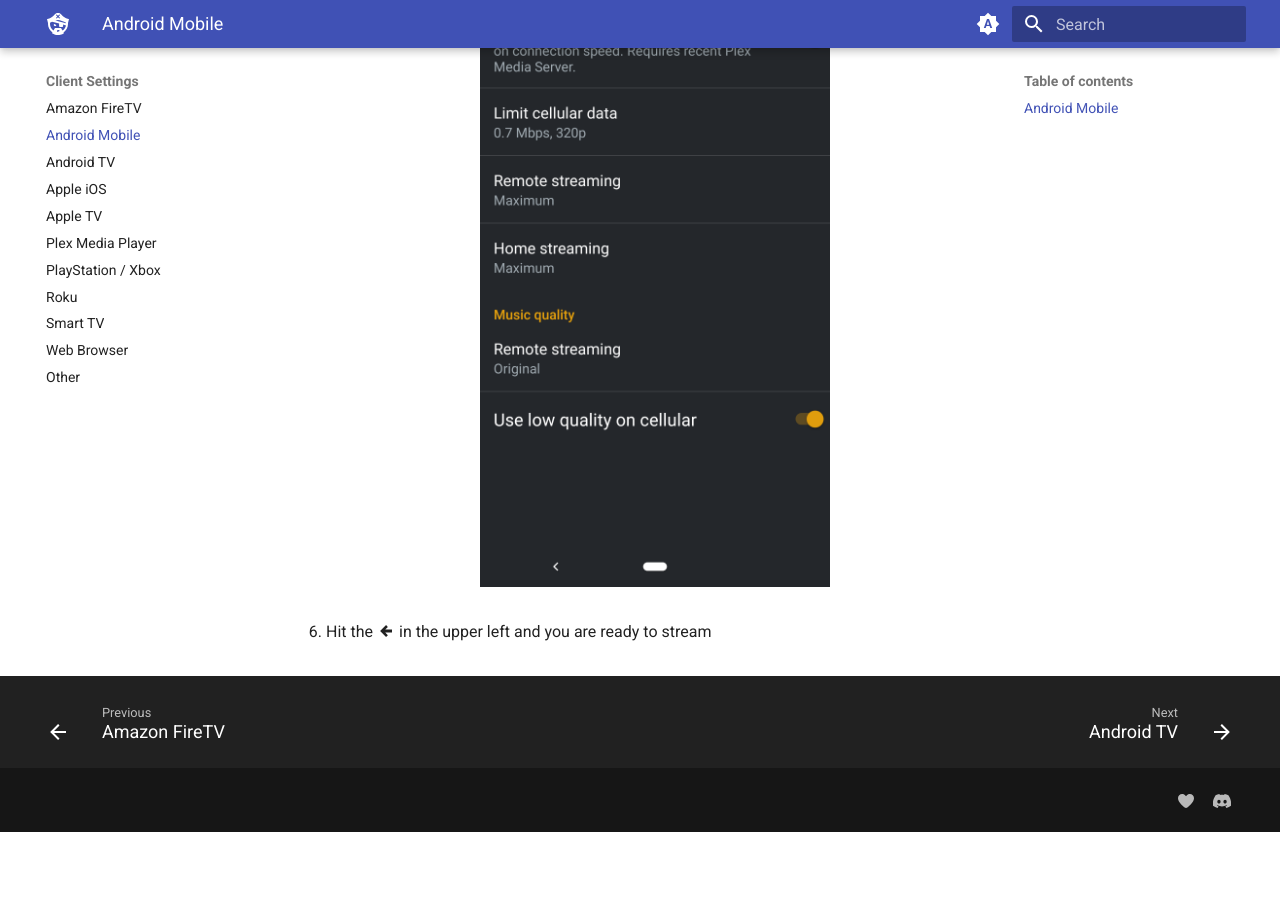
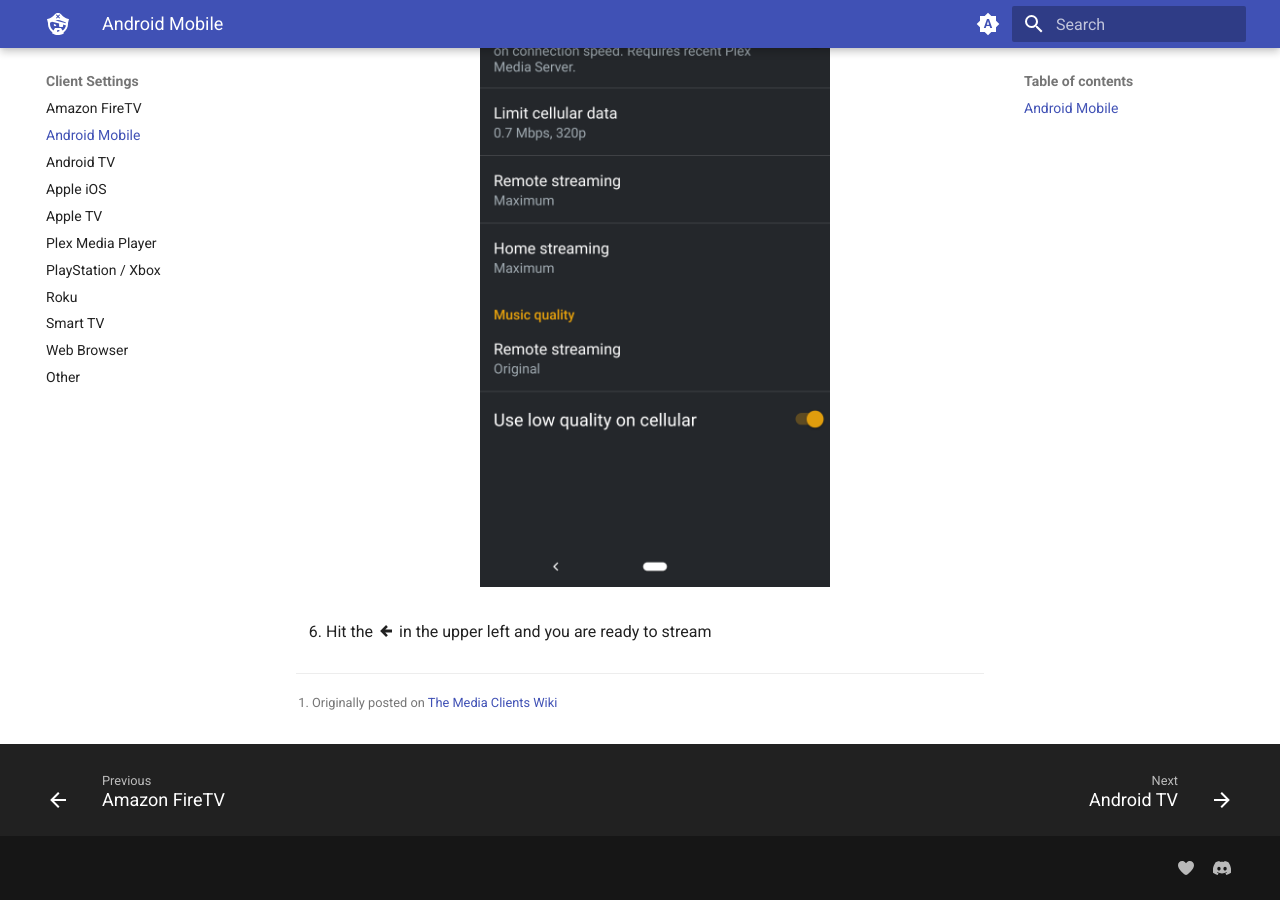
Before and after one commit to neomedia6989/docs-2, an MkDocs documentation site: the page built from docs/clients/android.md, in a window 1280 px wide and 900 px high, scrolled down 4076 px. Built offline with MkDocs 1.6.1 and Material for MkDocs 9.7.7, drawn with Linux system fonts in a browser that asks for light colours; before the commit the page ends 4908 px from its top, so only the background shows below that; some of the changed lines change nothing that is shown.

Commit message:
Update android.md

```diff
--- a/docs/clients/android.md
+++ b/docs/clients/android.md
@@ -1,4 +1,4 @@
-## Android Mobile
+## Android Mobile[^1]
 
 Follow the steps below in order to change the Plex video quality settings on an Android Mobile device.
 
@@ -47,3 +47,5 @@
       </figure>
 
 5. Hit the :material-arrow-left-thick: in the upper left and you are ready to stream
+
+[^1]: Originally posted on [The Media Clients Wiki](https://mediaclients.wiki/)
```
